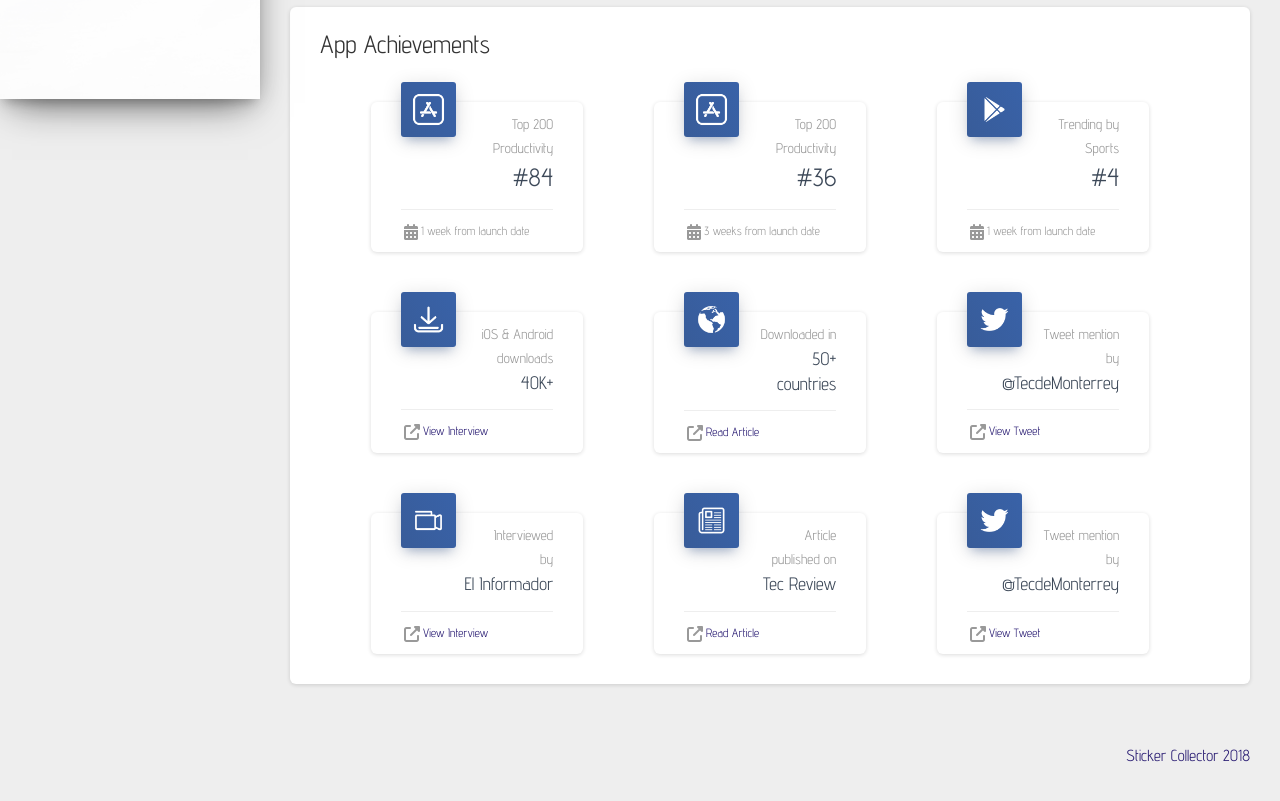
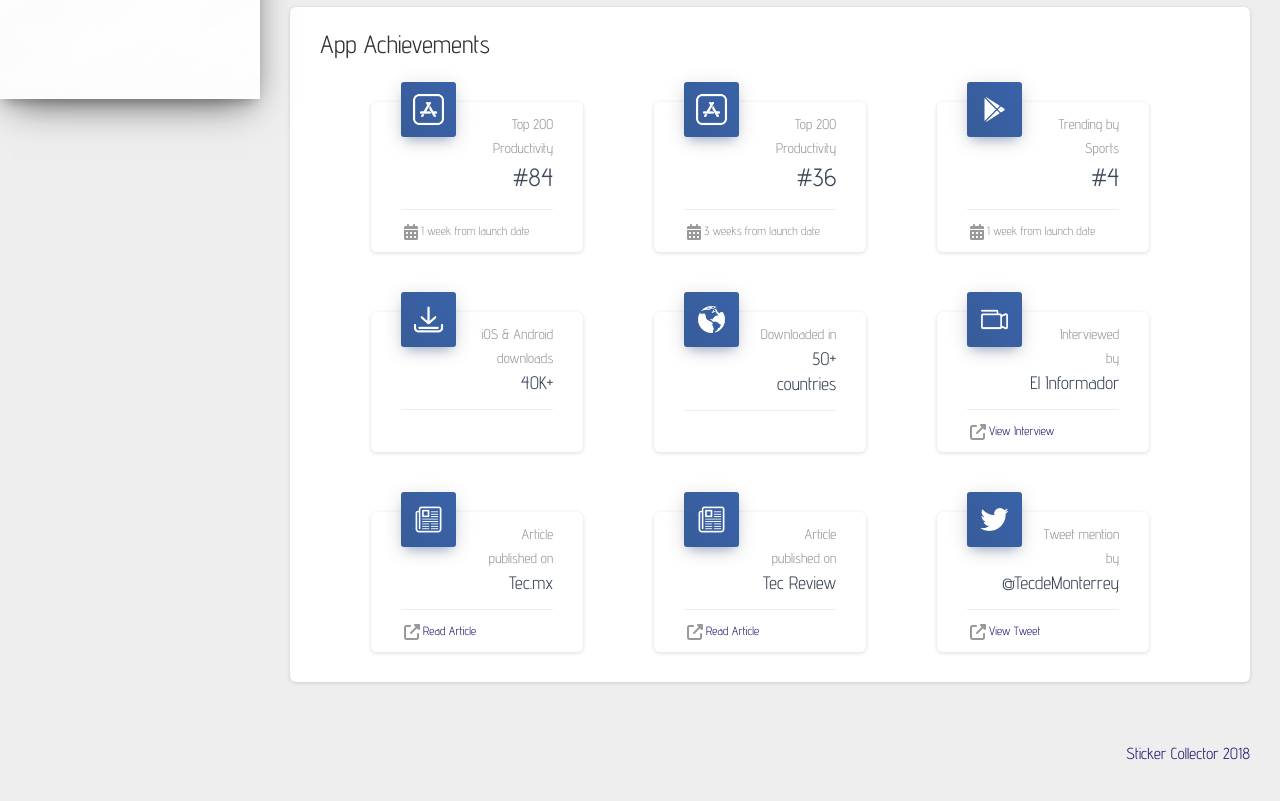
Before and after one commit to charpple/scAnalysis, a plain HTML site: page public/index.html in a window 1280 px wide. Shown: the part 701-1502 px from the top of the page. Drawn offline with Linux system fonts and the light colour scheme; some packages are replaced by stand-ins of ours.

Commit message:
index changes

```diff
--- a/public/assets/js/material-dashboard.js
+++ b/public/assets/js/material-dashboard.js
@@ -110,7 +110,7 @@ function processData(allText) {
             lines.push(tarr);
         }
     }
-     alert(lines[0]);
+    // alert(lines[0]);
 }
 
 $(document).on('click', '.navbar-toggler', function() {
--- a/public/index.html
+++ b/public/index.html
@@ -106,7 +106,7 @@
               <div class="col-md-6">
                 <h3>App Description</h3>
                 <br>
-                  <p ><i>
+                  <p><i>
                   The World Cup 2018 is here, and so is the sticker album! This is why we have developed an app that will help you keep track of every single one of your stickers,
                   so you don’t have to worry about anything, but collecting them! Here you will find the different sections that you have in the album, such as Specials, Host Cities,
                    Stadiums, and more. You will also be able to add and remove your repeated stickers, so you can be in control. Don’t be left behind, and start collecting and
@@ -203,7 +203,6 @@
                 </div>
                 <div class="card-footer">
                   <div class="stats">
-                  <i class="fa fa-external-link material-icons" aria-hidden="true"></i> <a class="links" href="https://www.informador.mx/app_del_album_panini-vf20180411mp4.html"> View Interview</a>
                   </div>
                 </div>
               </div>
@@ -218,40 +217,40 @@
                 </div>
                 <div class="card-footer">
                   <div class="stats">
-                  <i class="fa fa-external-link material-icons" aria-hidden="true"></i> <a class="links" href="http://tecreview.tec.mx/jovenes-mexicanos-crean-app-llenar-facil-album-panini/?hootPostID=a729cc308e1205c853668e8e2f43e49b"> Read Article</a>
                   </div>
                 </div>
               </div>
                 <div class="col-md-1"></div>
-              <div class="col-md-3 card card-stats">
-                <div class="card-header card-header-info card-header-icon">
-                  <div class="card-icon">
-                <img src="assets/img/icons/twitter.png"  height="35">
+                <div class="col-md-3 card card-stats">
+                  <div class="card-header card-header-info card-header-icon">
+                    <div class="card-icon">
+                    <img src="assets/img/icons/video.png"  height="35">
+
+                    </div>
+                    <p class="card-category">Interviewed<br> by</p>
+                    <h4 class="card-title">El Informador</h4>
                   </div>
-                  <p class="card-category">Tweet mention by </p>
-                  <h4 class="card-title">@TecdeMonterrey</h4>
-                </div>
-                <div class="card-footer">
-                  <div class="stats">
-                  <i class="fa fa-external-link material-icons" aria-hidden="true"></i> <a class="links" href="http://tecreview.tec.mx/jovenes-mexicanos-crean-app-llenar-facil-album-panini/?hootPostID=a729cc308e1205c853668e8e2f43e49b"> View Tweet</a>
+                  <div class="card-footer">
+                    <div class="stats">
+                    <i class="fa fa-external-link material-icons" aria-hidden="true"></i> <a class="links" href="https://www.informador.mx/app_del_album_panini-vf20180411mp4.html"> View Interview</a>
+                    </div>
                   </div>
                 </div>
-              </div>
+
             </div>
 
             <div class="achievements row col-md-12">
               <div class="col-md-3 card card-stats">
                 <div class="card-header card-header-info card-header-icon">
                   <div class="card-icon">
-                  <img src="assets/img/icons/video.png"  height="35">
-
+                  <img src="assets/img/icons/article.png"  height="35">
                   </div>
-                  <p class="card-category">Interviewed<br> by</p>
-                  <h4 class="card-title">El Informador</h4>
+                  <p class="card-category">Article <br> published on</p>
+                  <h4 class="card-title">Tec.mx</h4>
                 </div>
                 <div class="card-footer">
                   <div class="stats">
-                  <i class="fa fa-external-link material-icons" aria-hidden="true"></i> <a class="links" href="https://www.informador.mx/app_del_album_panini-vf20180411mp4.html"> View Interview</a>
+                  <i class="fa fa-external-link material-icons" aria-hidden="true"></i> <a class="links" href="https://tec.mx/es/noticias/guadalajara/negocios/jovenes-mexicanos-del-tec-crean-app-para-llenar-facil-tu-album-panini"> Read Article</a>
                   </div>
                 </div>
               </div>
@@ -281,7 +280,7 @@
                 </div>
                 <div class="card-footer">
                   <div class="stats">
-                  <i class="fa fa-external-link material-icons" aria-hidden="true"></i> <a class="links" href="http://tecreview.tec.mx/jovenes-mexicanos-crean-app-llenar-facil-album-panini/?hootPostID=a729cc308e1205c853668e8e2f43e49b"> View Tweet</a>
+                  <i class="fa fa-external-link material-icons" aria-hidden="true"></i> <a class="links" href="https://twitter.com/tecdemonterrey/status/984855200568455169"> View Tweet</a>
                   </div>
                 </div>
               </div>
```
Also changed, not shown: 4 other files.
